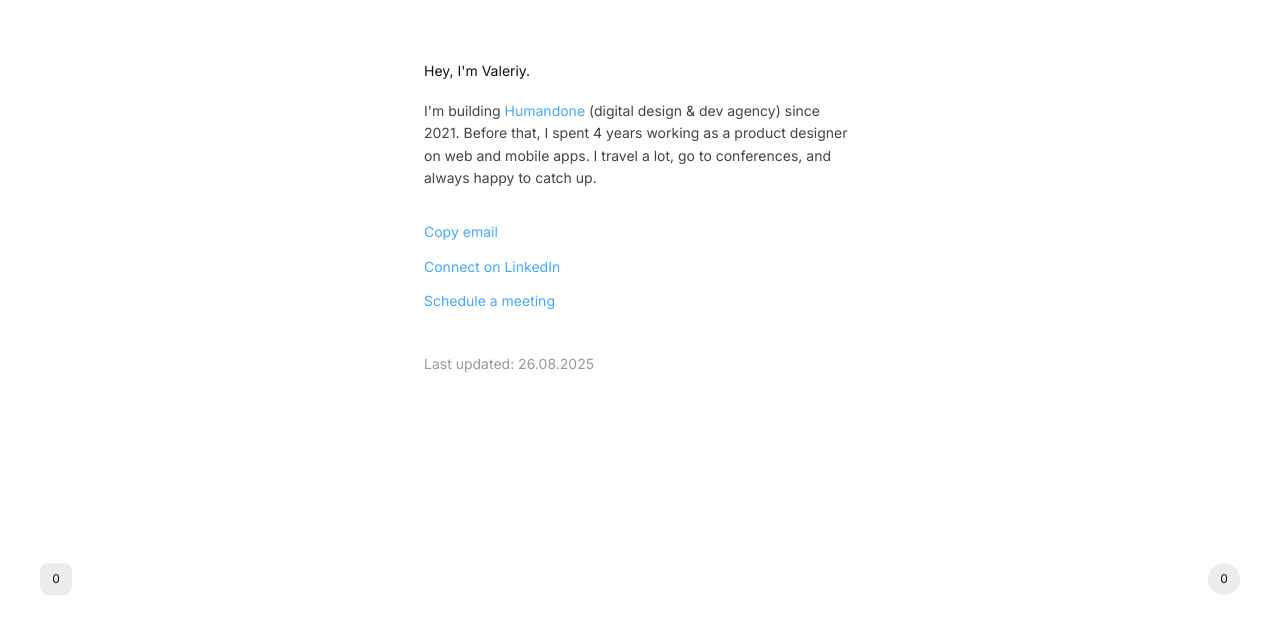
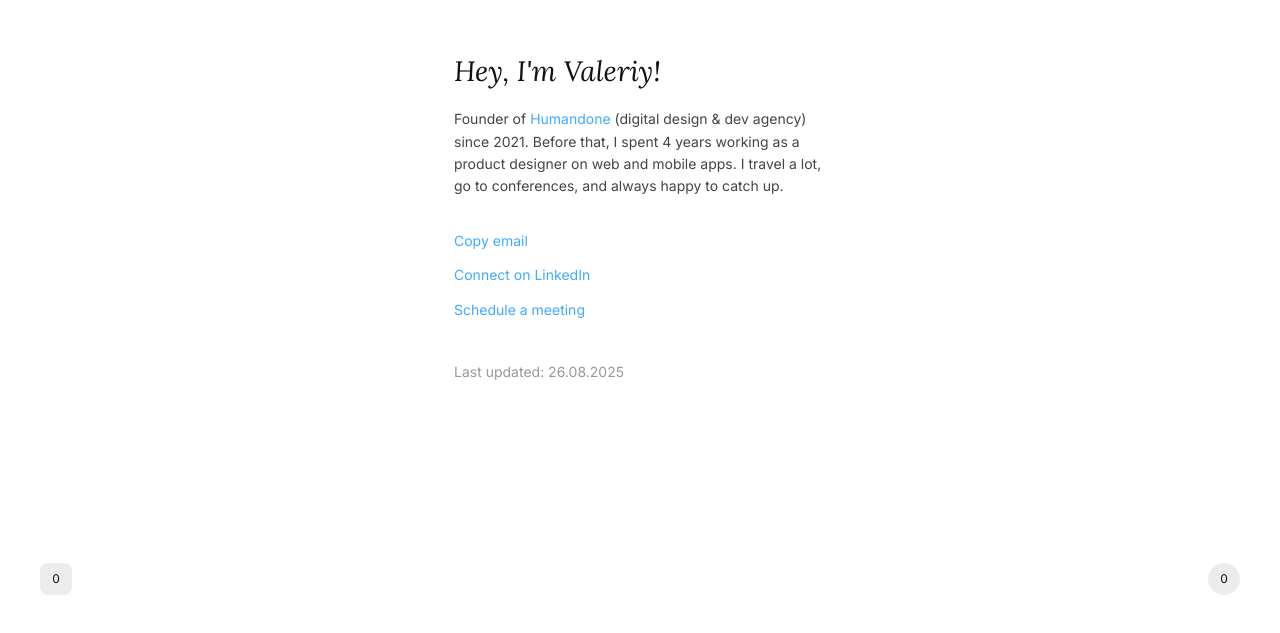
Before and after one commit to vysotski-v/vysotski, a website: page index.html in a window 1280 px wide. Shown: the part 165-798 px from the top of the page. Drawn offline with nearby package versions, Linux system fonts and the light colour scheme; no server answers.

Commit message:
Fonts update

```diff
--- a/index.html
+++ b/index.html
@@ -16,7 +16,7 @@
   <!-- Google Fonts -->
   <link rel="preconnect" href="https://fonts.googleapis.com">
   <link rel="preconnect" href="https://fonts.gstatic.com" crossorigin>
-  <link href="https://fonts.googleapis.com/css2?family=Inter:wght@400;500;700&display=swap" rel="stylesheet">
+  <link href="https://fonts.googleapis.com/css2?family=Inter:wght@400;500;700&family=Lora:ital,wght@0,400;0,500;0,600;1,400;1,500;1,600&display=swap" rel="stylesheet">
 
 <!-- Google Tag Manager -->
 <script>(function(w,d,s,l,i){w[l]=w[l]||[];w[l].push({'gtm.start':
@@ -60,10 +60,10 @@ height="0" width="0" style="display:none;visibility:hidden"></iframe></noscript>
 <!-- End Google Tag Manager (noscript) -->
 
   <div class="container">
-    <h2>Hey, I'm Valeriy.</h2>
+    <h2>Hey, I'm Valeriy!</h2>
 
     <p>
-      I'm building <a id="btn-humandone" href="https://humandone.com" target="_blank" rel="noopener noreferrer" class="link">Humandone</a> (digital design & dev agency) since 2021. Before that, I spent 4 years working as a product designer on web and mobile apps. I travel a lot, go to conferences, and always happy to catch up.
+      Founder of <a id="btn-humandone" href="https://humandone.com" target="_blank" rel="noopener noreferrer" class="link">Humandone</a> (digital design & dev agency) since 2021. Before that, I spent 4 years working as a product designer on web and mobile apps. I travel a lot, go to conferences, and always happy to catch up.
     </p>
 
     <div class="links">
--- a/styles.css
+++ b/styles.css
@@ -16,14 +16,16 @@ body {
 }
 
 .container {
-  max-width: 480px;
+  max-width: 420px;
   text-align: left;
   padding: 0 24px;
 }
 
 h2 {
-  font-size: 14px;
+  font-family: 'Lora', serif;
+  font-size: 28px;
   font-weight: 400;
+  font-style: italic;
   line-height: 1.2;
   color: #111111;
   margin-bottom: 20px;
```
